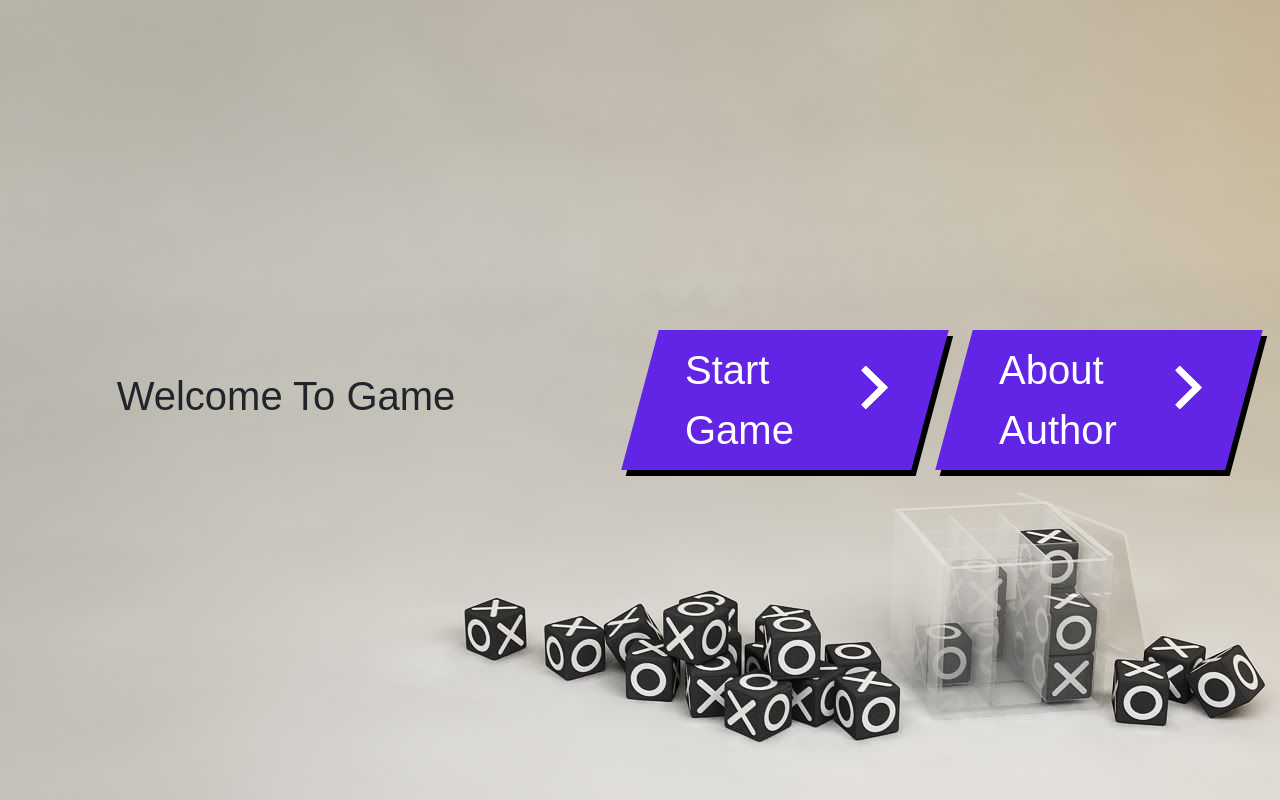
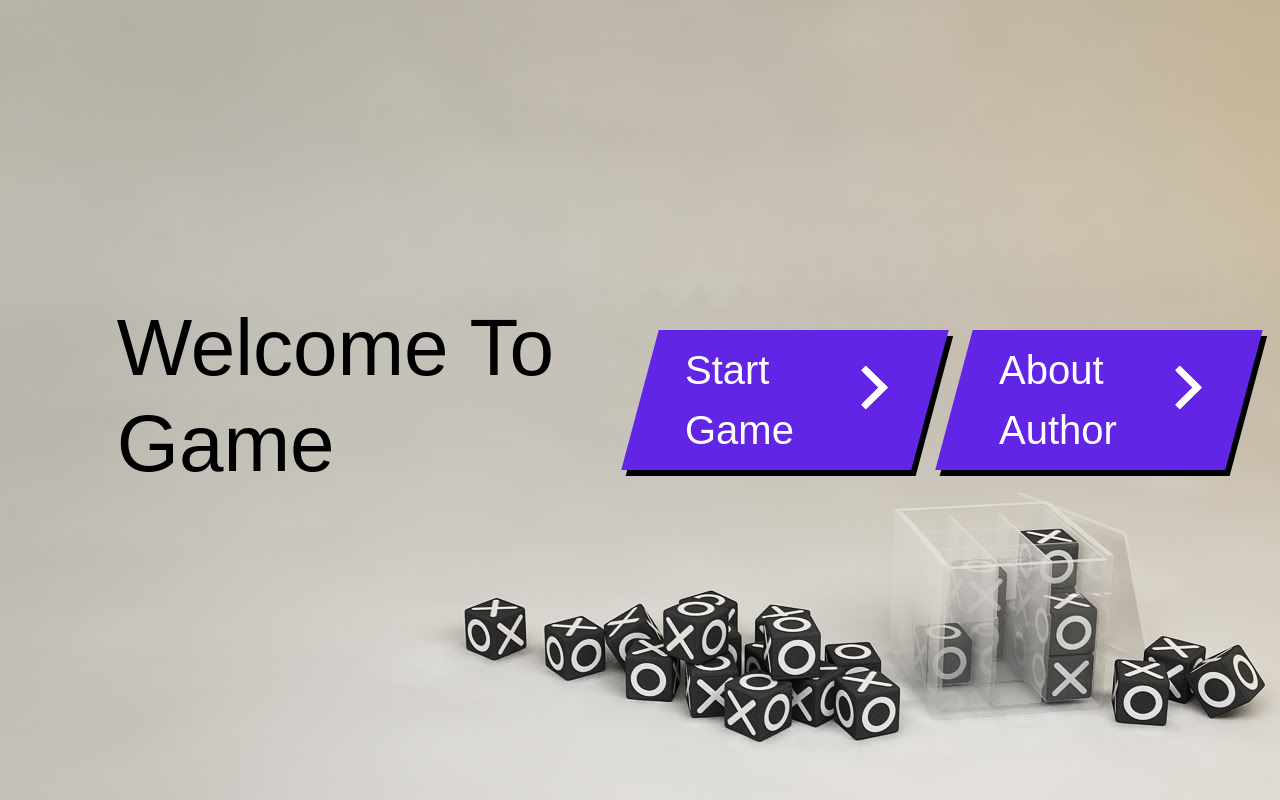
Before and after one commit to SerhatKumas/Javascript--TicTacToeGame, a plain HTML site: page index.html in a window 1280 px wide. Drawn offline with nearby package versions, Linux system fonts and the light colour scheme; a web font is replaced by a local one.

Commit message:
Change in main page

```diff
--- a/index.html
+++ b/index.html
@@ -13,10 +13,9 @@
         <div class="row">
             <div class="row align-items-center justify-content-center" id="centerized-div">
                 <div class="col-md-1">
-
                 </div>
                 <div class="col-md-5">
-                    <h1>Welcome To Game</h1>
+                    <h1 id="title">Welcome To Game</h1>
                 </div>
                 <div class="col-md-3">
                     <div class="wrapper">
--- a/public/css-files/main-page-style.css
+++ b/public/css-files/main-page-style.css
@@ -8,6 +8,12 @@ body{
 
 #centerized-div{
     min-height: 100vh
+}
+
+#title{
+    font-weight: 90px;
+    font-size: 80px;
+    color: black;
 }
 
 .wrapper {
```
